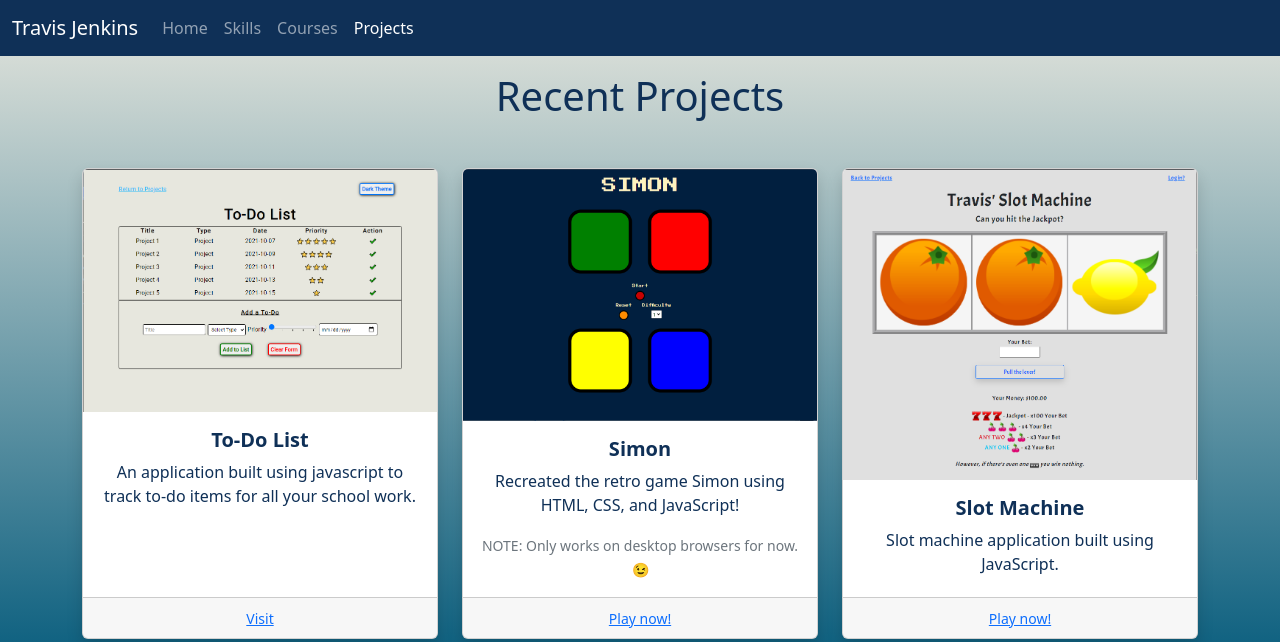
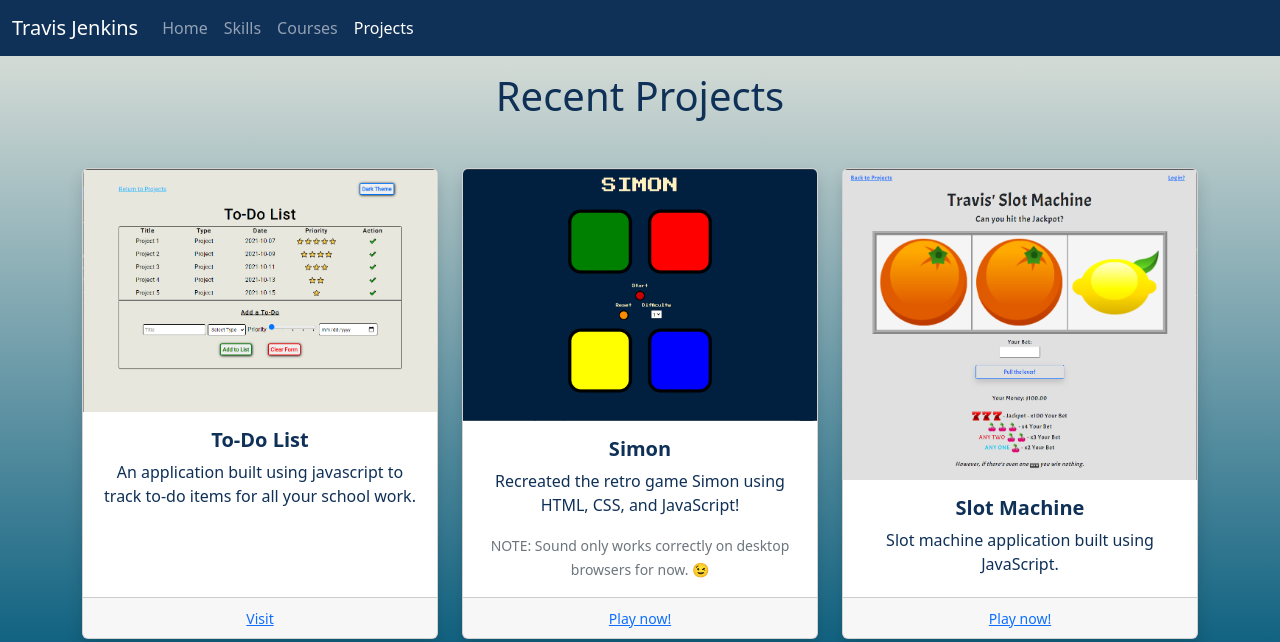
Before and after one commit to travisjenkins/MyProfileSite, a plain HTML site: page Projects/index.html in a window 1280 px wide. Shown: the top 642 px of the page. Drawn offline with nearby package versions, Linux system fonts and the light colour scheme.

Commit message:
Updated simon sound issue comment.

```diff
--- a/Projects/index.html
+++ b/Projects/index.html
@@ -85,7 +85,7 @@
                     JavaScript!
                   </p>
                   <small class="card-text text-muted">
-                    NOTE: Only works on desktop browsers for now. 😉
+                    NOTE: Sound only works correctly on desktop browsers for now. 😉
                   </small>
                 </div>
                 <div class="card-footer">
```
